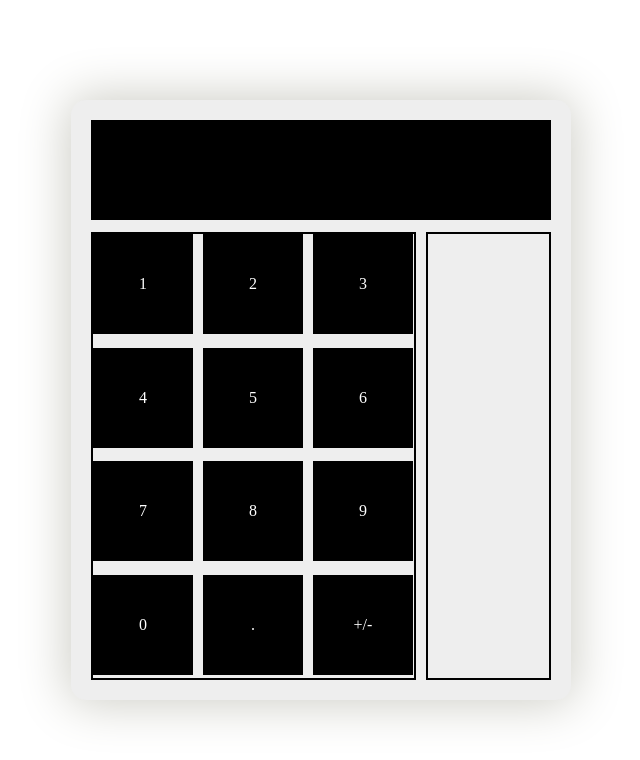
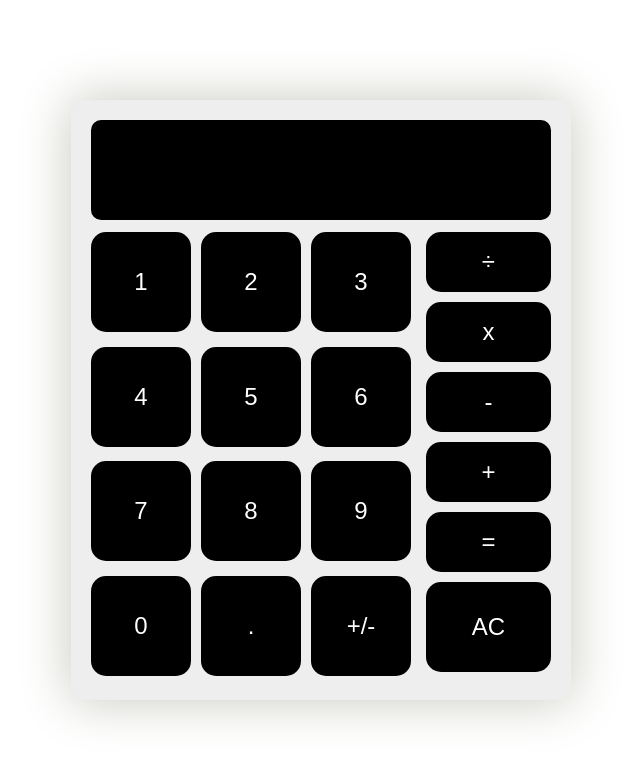
Before and after one commit to Hypirius/calculator, a plain HTML site: page index.html in a window 1280 px wide. Shown: the whole page, without its empty margins (319-959 px from the left). Drawn offline with Linux system fonts and the light colour scheme; a web font is replaced by a local one.

Commit message:
Add right sidebar and add proper style to all element

```diff
--- a/index.html
+++ b/index.html
@@ -11,20 +11,29 @@
       <section id="calculator-display"></section>
       <section id="numpad">
         <section id="main-numpad">
-          <div id="numpad-1" class="numpad-block">1</div>
-          <div id="numpad-2" class="numpad-block">2</div>
-          <div id="numpad-3" class="numpad-block">3</div>
-          <div id="numpad-4" class="numpad-block">4</div>
-          <div id="numpad-5" class="numpad-block">5</div>
-          <div id="numpad-6" class="numpad-block">6</div>
-          <div id="numpad-7" class="numpad-block">7</div>
-          <div id="numpad-8" class="numpad-block">8</div>
-          <div id="numpad-9" class="numpad-block">9</div>
-          <div id="numpad-0" class="numpad-block">0</div>
-          <div id="numpad-." class="numpad-block">.</div>
-          <div id="numpad-+/-" class="numpad-block">+/-</div>
+          <button id="numpad-1" class="numpad-block">1</button>
+          <button id="numpad-2" class="numpad-block">2</button>
+          <button id="numpad-3" class="numpad-block">3</button>
+          <button id="numpad-4" class="numpad-block">4</button>
+          <button id="numpad-5" class="numpad-block">5</button>
+          <button id="numpad-6" class="numpad-block">6</button>
+          <button id="numpad-7" class="numpad-block">7</button>
+          <button id="numpad-8" class="numpad-block">8</button>
+          <button id="numpad-9" class="numpad-block">9</button>
+          <button id="numpad-0" class="numpad-block">0</button>
+          <button id="numpad-." class="numpad-block">.</button>
+          <button id="numpad-+/-" class="numpad-block">+/-</button>
         </section>
-        <section id="side-numpad"></section>
+        <section id="side-numpad">
+          <button class="side-numpad-btn numpad-block">÷</button>
+          <button class="side-numpad-btn numpad-block">x</button>
+          <button class="side-numpad-btn numpad-block">-</button>
+          <button class="side-numpad-btn numpad-block">+</button>
+          <button class="side-numpad-btn numpad-block">=</button>
+          <button id="cancel-btn" class="side-numpad-btn numpad-block">
+            AC
+          </button>
+        </section>
       </section>
     </main>
   </body>
--- a/style.css
+++ b/style.css
@@ -1,3 +1,5 @@
+@import url("https://fonts.googleapis.com/css2?family=Cal+Sans&display=swap");
+
 * {
   margin: 0;
   padding: 0;
@@ -7,6 +9,7 @@
 body {
   height: 100vh;
   width: 100%;
+  font-family: "Cal Sans", sans-serif;
 }
 
 body {
@@ -15,9 +18,17 @@ body {
   justify-content: center;
 }
 
+button,
+input,
+a {
+  font-family: inherit;
+  font-size: inherit;
+}
+
 :root {
   --main-box-shadow: #ccccc4;
   --main-bg-color: #eeeeee;
+  --numpad-font-sz: 24px;
 }
 
 /* MAIN */
@@ -39,16 +50,18 @@ body {
   height: 100px;
   background-color: black;
   margin-bottom: 12px;
+  border-radius: 10px;
 }
 #numpad {
   display: flex;
   width: 100%;
   height: 80%;
+  column-gap: 10px;
+  font-size: var(--numpad-font-sz);
 }
 #main-numpad {
-  width: calc(80% - 10px);
+  flex-basis: calc(80% - 10px);
   height: 100%;
-  border: 2px solid black;
   text-align: center;
   line-height: 100px;
 }
@@ -58,17 +71,32 @@ body {
   flex-wrap: wrap;
   gap: 10px;
 }
-
+.numpad-block {
+  border: none;
+  display: inline-block;
+}
 .numpad-block {
   width: 100px;
   height: 100px;
   background-color: black;
   color: white;
+  border-radius: 15px;
+  cursor: pointer;
 }
 
 #side-numpad {
-  margin-left: 10px;
-  width: 30%;
+  flex-basis: 30%;
   height: 100%;
-  border: 2px solid black;
+  text-align: center;
 }
+
+.side-numpad-btn {
+  margin-bottom: 10px;
+  width: 100%;
+  height: 60px;
+  line-height: 60px;
+}
+
+#cancel-btn {
+  height: 20%;
+}
```
